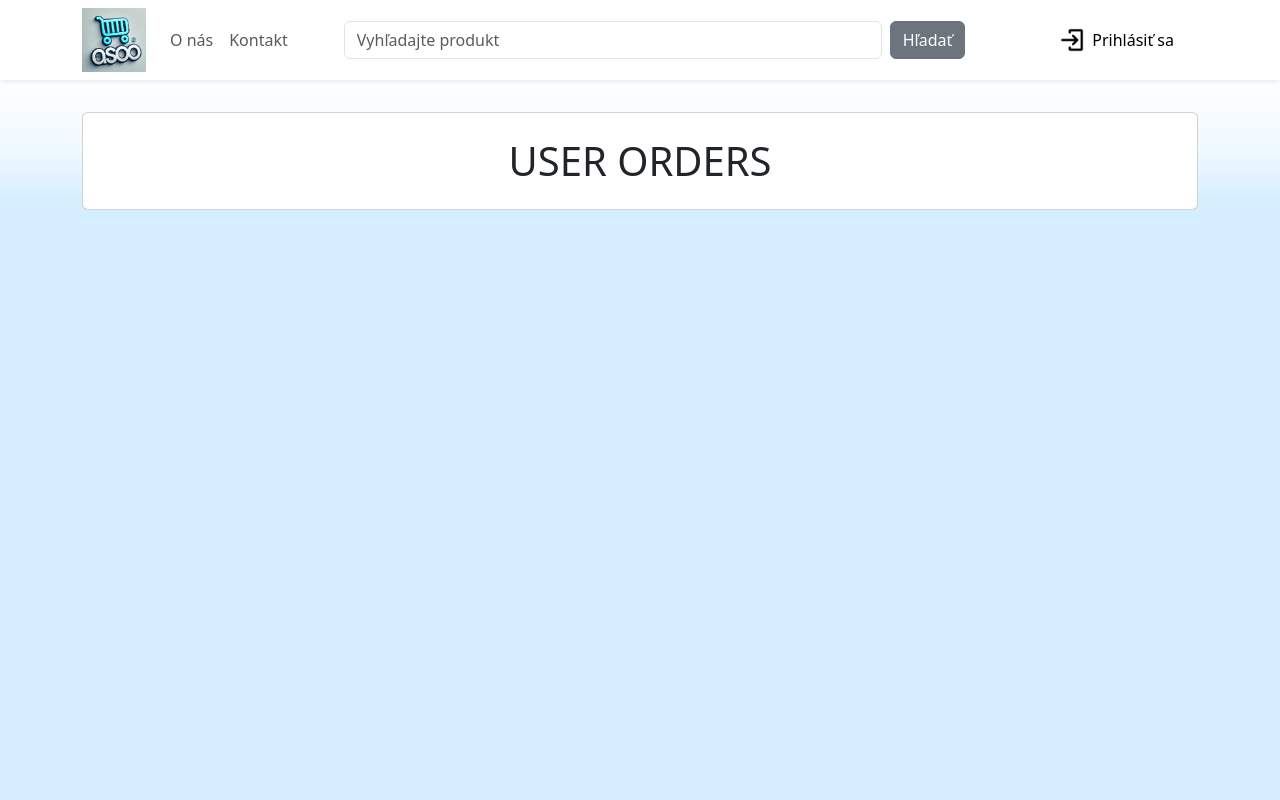
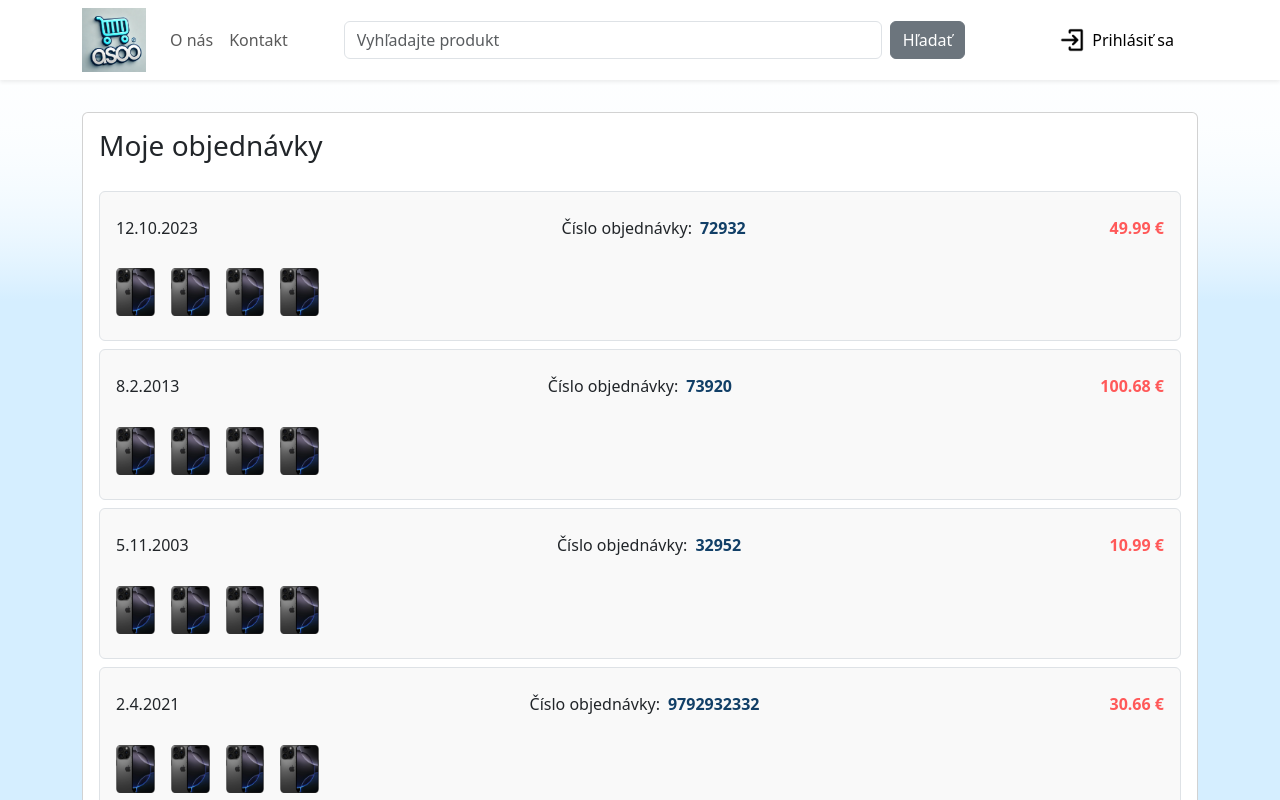
Before and after one commit to MiroslavMalisek/ASOS-Front-end-new, a React (Vite) app: page /orders in a window 1280 px wide. Shown: the top 800 px of the page. Built offline with nearby package versions, Linux system fonts and the light colour scheme.

Commit message:
feat: Implementation of orders list in user zone

```diff
--- a/src/components/navbar/SearchBar.tsx
+++ b/src/components/navbar/SearchBar.tsx
@@ -16,7 +16,10 @@ const SearchBar: React.FC<SearchBarProps> = ({ onSearch }) => {
     };
 
     return (
-        <Form id="search-bar-form" className="d-flex ms-5 me-5" onSubmit={(e) => e.preventDefault()}>
+        <Form id="search-bar-form" className="d-flex ms-5 me-5" onSubmit={(e) => {
+            e.preventDefault();
+            handleSearch(); // Trigger search on form submit (Enter key)
+        }}>
             <FormControl
                 id="search-bar"
                 type="search"
--- /dev/null
+++ b/src/components/userOrdersList/UserOrdersList.css
@@ -0,0 +1,37 @@
+.orders-accordion-summary{
+    background: #f9f9f9 !important;
+}
+
+.orders-list-item {
+    background: #f9f9f9;
+}
+
+.orders-list-image{
+    max-height: 3rem;
+}
+.orders-list-image:hover{
+    border: rgba(0, 0, 0, 0.15) solid 2px;
+}
+
+.orders-list-item-info{
+    display: flex;
+    justify-content: space-between;
+}
+
+
+.order-number{
+    color: var(--product-font-color);
+    font-weight: 700;
+    margin-left: 0.5rem;
+}
+
+.order-price{
+    color: var(--product-price-font-color);
+    font-weight: 700;
+}
+
+.orders-list-item-products-images{
+    display: flex;
+    flex-wrap: wrap;
+    gap: 1rem;
+}
--- /dev/null
+++ b/src/components/userOrdersList/UserOrdersList.tsx
@@ -0,0 +1,61 @@
+import './UserOrdersList.css'
+import {UserOrdersListProp} from "./UserOrdersListProp.ts";
+import {Link} from "react-router-dom";
+import {ListGroup} from "react-bootstrap";
+
+const UserOrdersAccordion = ({ orders } : UserOrdersListProp) => {
+    return (
+        <>
+            {orders.map((order, index) => (
+                <ListGroup key={index} className="orders-list">
+                    <ListGroup.Item className="orders-list-item my-1 py-4">
+                        <div className="orders-list-item-info mb-4">
+                            <p>{order.date}</p>
+                            <div>
+                                Číslo objednávky:
+                                <span className="order-number">{order.order_number}</span>
+                            </div>
+                            <p className="order-price">{order.price}</p>
+                        </div>
+                        <div className="orders-list-item-products-images col-lg-6">
+                            <Link to={`/product/${order.product_id}`}>
+                                <img
+                                    src={`/public/${order.product_image}`}
+                                    alt="product-image"
+                                    className="orders-list-image"
+                                />
+                            </Link>
+                            <Link to={`/product/${order.product_id}`}>
+                                <img
+                                    src={`/public/${order.product_image}`}
+                                    alt="product-image"
+                                    className="orders-list-image"
+                                />
+                            </Link>
+                            <Link to={`/product/${order.product_id}`}>
+                                <img
+                                    src={`/public/${order.product_image}`}
+                                    alt="product-image"
+                                    className="orders-list-image"
+                                />
+                            </Link>
+                            <Link to={`/product/${order.product_id}`}>
+                                <img
+                                    src={`/public/${order.product_image}`}
+                                    alt="product-image"
+                                    className="orders-list-image"
+                                />
+                            </Link>
+                        </div>
+                    </ListGroup.Item>
+                </ListGroup>
+            ))}
+
+
+
+        </>
+
+    );
+};
+
+export default UserOrdersAccordion;
--- /dev/null
+++ b/src/components/userOrdersList/UserOrdersListProp.ts
@@ -0,0 +1,11 @@
+export interface Order {
+    date: string;
+    order_number: string;
+    price: string;
+    product_id: string;
+    product_image: string
+}
+
+export interface UserOrdersListProp {
+    orders: Order[];
+}
--- a/src/pages/UserOrders.tsx
+++ b/src/pages/UserOrders.tsx
@@ -1,5 +1,27 @@
+import {Container} from "react-bootstrap";
+import UserOrdersList from "../components/userOrdersList/UserOrdersList.tsx";
+import {Helmet} from "react-helmet-async";
+import {Order} from "../components/userOrdersList/UserOrdersListProp.ts";
+
+const data: Order[] = [
+    { date: "12.10.2023", order_number: "72932", price: "49.99 €", product_id: "1", product_image: "iphone.webp" },
+    { date: "8.2.2013", order_number: "73920", price: "100.68 €", product_id: "2", product_image: "iphone.webp" },
+    { date: "5.11.2003", order_number: "32952", price: "10.99 €", product_id: "3", product_image: "iphone.webp" },
+    { date: "2.4.2021", order_number: "9792932332", price: "30.66 €", product_id: "1", product_image: "iphone.webp" },
+    { date: "22.8.2015", order_number: "12372932", price: "22.05 €", product_id: "3", product_image: "iphone.webp" },
+    { date: "30.12.2024", order_number: "5672932", price: "49.99 €", product_id: "1", product_image: "iphone.webp" }
+];
+
 export function UserOrders() {
     return (
-        <h1 className="text-center text-uppercase my-4">User orders</h1>
+        <>
+            <Helmet>
+                <title>Moje objednávky</title>
+            </Helmet>
+            <Container className="p-3">
+                <h3 className="mb-4">Moje objednávky</h3>
+                <UserOrdersList orders={data} />
+            </Container>
+        </>
     );
 }
```
Also changed, not shown: public/iphone.webp (added), src/assets/iphone.webp (added).
